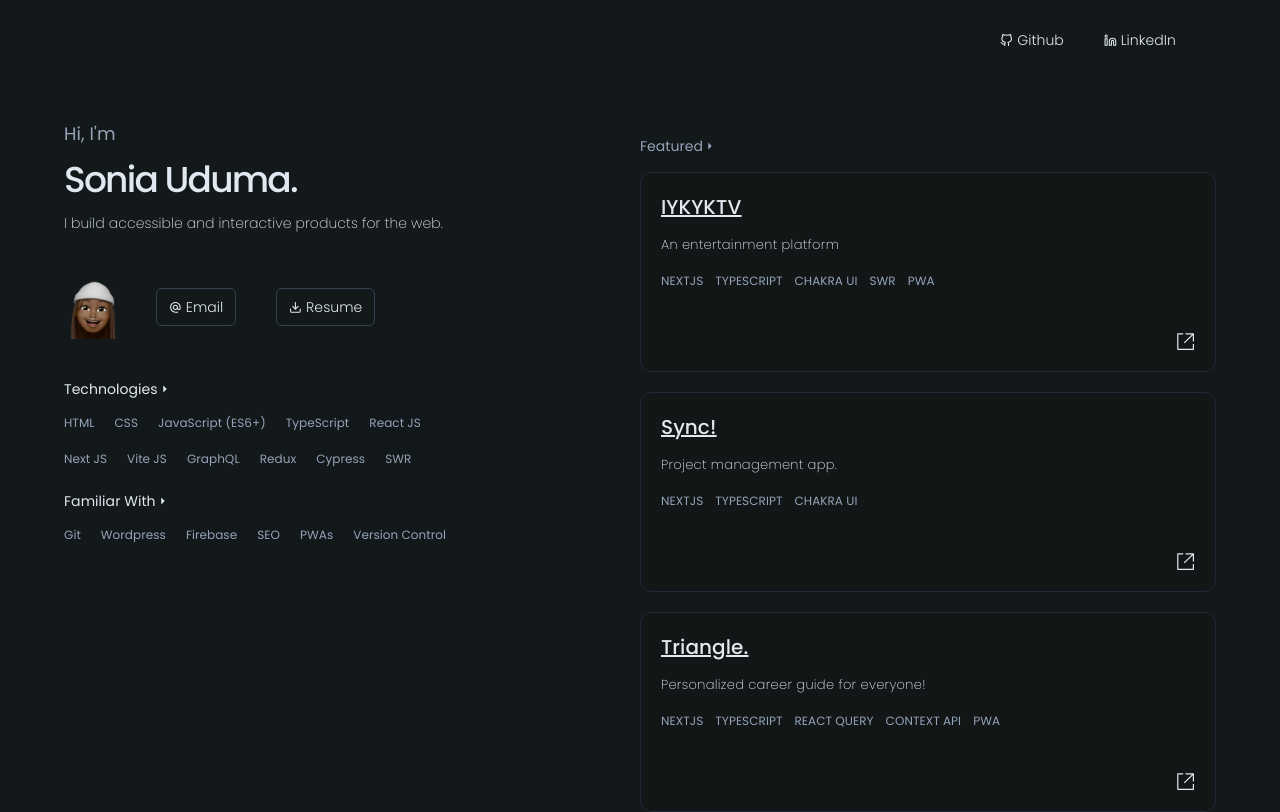
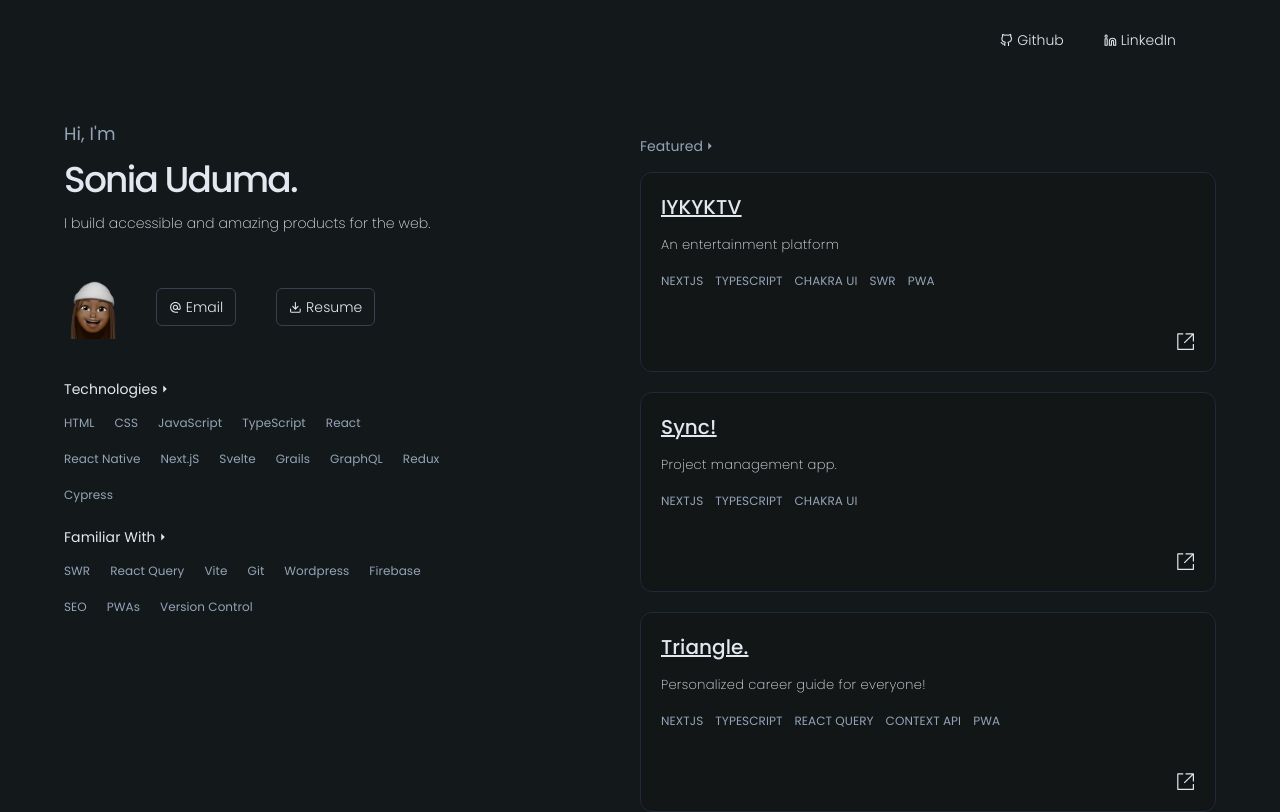
Before and after one commit to uduma-sonia/sonia-uduma, a React (Vite) app: page / in a window 1280 px wide. Shown: the top 812 px of the page. Built offline with nearby package versions, Linux system fonts and the light colour scheme.

Commit message:
updated meta tags

```diff
--- a/index.html
+++ b/index.html
@@ -12,15 +12,18 @@
     interactive products for the web. Capable of identifying
     opportunities to improve frontend design and user experience."
     />
+    <meta
+      property="og:image"
+      content="https://res.cloudinary.com/dbqgv8zl7/image/upload/v1674815789/personal/memoji_jpzy0b.jpg"
+    />
 
     <!-- Twitter -->
+    <meta property="twitter:card" content="summary_large_image" />
     <meta property="twitter:url" content="https://sohnya.dev" />
     <meta property="twitter:title" content="Sonia | Front-end Engineer" />
     <meta
       property="twitter:description"
-      content="Front-end engineer focused on creating amazing and
-         interactive products for the web. Capable of identifying
-         opportunities to improve frontend design and user experience."
+      content="I build accessible and amazing products for the web."
     />
     <meta
       property="twitter:image"
--- a/src/components/Hero.jsx
+++ b/src/components/Hero.jsx
@@ -28,7 +28,7 @@ export default function Hero() {
               className="font-extralight text-sm max-w-xs lg:max-w-md"
               style={{ lineHeight: "23px" }}
             >
-              I build accessible and interactive products for the web.
+              I build accessible and amazing products for the web.
             </p>
           </div>
 
--- a/src/components/Technologies.jsx
+++ b/src/components/Technologies.jsx
@@ -11,15 +11,16 @@ export default function Technologies() {
       <ul className="text-xs text-slate-400 flex gap-5 max-w-sm flex-wrap">
         <li>HTML</li>
         <li>CSS</li>
-        <li>JavaScript (ES6+)</li>
+        <li>JavaScript</li>
         <li>TypeScript</li>
-        <li>React JS</li>
-        <li>Next JS</li>
-        <li>Vite JS</li>
+        <li>React</li>
+        <li>React Native</li>
+        <li>Next.jS</li>
+        <li>Svelte</li>
+        <li>Grails</li>
         <li>GraphQL</li>
         <li>Redux</li>
         <li>Cypress</li>
-        <li>SWR</li>
       </ul>
 
       <p className="mb-4 mt-6 text-sm flex items-center">
@@ -27,6 +28,9 @@ export default function Technologies() {
       </p>
 
       <ul className="text-xs text-slate-400 flex gap-5 max-w-sm flex-wrap">
+        <li>SWR</li>
+        <li>React Query</li>
+        <li>Vite</li>
         <li>Git</li>
         <li>Wordpress</li>
         <li>Firebase</li>
```
